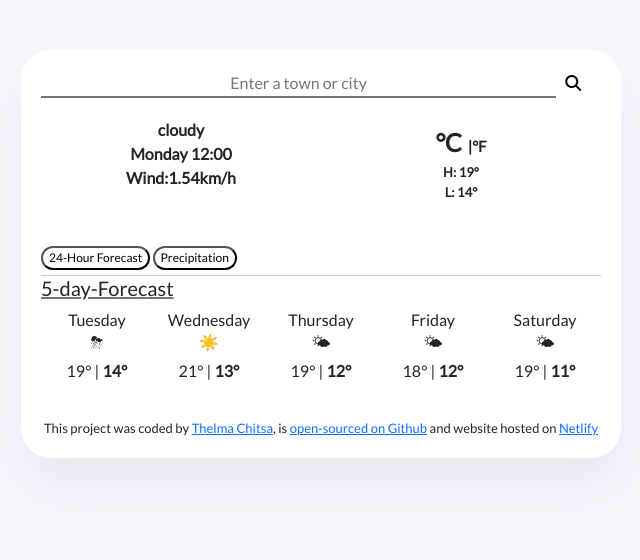
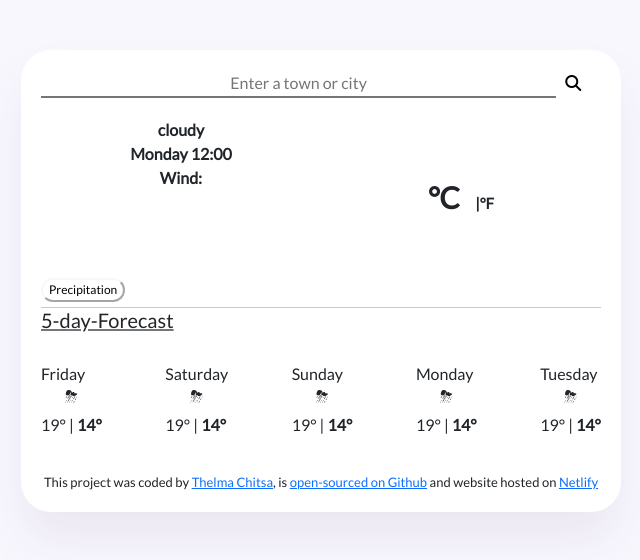
Before and after one commit to Tanyachitsa/Final-weather-project, a plain HTML site: page index.html in a window 1280 px wide. Shown: the whole page, without its empty margins (319-959 px from the left). Drawn offline with nearby package versions, Linux system fonts and the light colour scheme; no server answers.

Commit message:
Added the forecast HTML from Javascript

```diff
--- a/index.html
+++ b/index.html
@@ -38,7 +38,7 @@
       <div class="temp-info">
         <p> <span class="description" id="description">cloudy</span>
       </br><span class="time" id="time">Monday 12:00</span>
-    </br> Wind:<span class="wind" id="wind">1.54km/h</span>
+    </br> Wind:<span class="wind" id="wind"></span>
       </p>
       </div>
     </div>
@@ -46,49 +46,14 @@
       <span class="temp" id="temp"></span>
       <span class="degrees-c">°C</span>
         <span class="degrees-f">|°F</span>
-       <div class="high-low-temp">
-          H: 19°
-          <div>L: 14°</div>
-        </div>
     </div>
 
   </div>
 </div>
-<div class="two-buttons">
-        <button class="forecast">24-Hour Forecast</button>
         <button class="precipitation">Precipitation</button>
-    </div>
  <hr>
  <h5 class="week-forecast">5-day-Forecast </h5>
-      <div class="container text-center">
-  <div class="row">
-    <div class="col">
-      Tuesday
-            <h6>⛈</h6>
-            <p>19° | <strong>14°</strong></p>
-    </div>
-    <div class="col">
-      Wednesday
-       <h6>☀️</h6>
-            <p>21° | <strong>13°</strong></p>
-    </div>
-    <div class="col">
-      Thursday
-      <h6>🌤</h6>
-            <p>19° | <strong>12°</strong></p>
-    </div>
-    <div class="col">
-      Friday
-     <h6>🌤</h6>
-            <p>18° | <strong>12°</strong></p>
-    </div>
-    <div class="col">
-      Saturday
-      <h6>🌤</h6>
-            <p>19° | <strong>11°</strong></p>
-    </div>
-  </div>
-</div>
+    <div class="weather-forecast" id="weather-forecast"></div>
     </main>
     <footer>
       <br/>
--- a/src/index.css
+++ b/src/index.css
@@ -30,20 +30,18 @@ body {
 
 .col.city {
   font-weight: bold;
+  font-size: 30px;
 }
 
 .temp {
-  font-size: 30px;
-  font-weight: bold;
+  font-size: 80px;
+  font-weight: bolder;
 }
 .degrees-f {
   font-size: 15px;
 }
 .degrees-c {
-  font-size: 25px;
-}
-.high-low-temp {
-  font-size: 13px;
+  font-size: 30px;
 }
 .temp-info {
   font-size: 16px;
@@ -56,7 +54,7 @@ button {
 button:hover {
   opacity: 0.7;
 }
-.two-buttons {
+.precipitation {
   border-color: #f9f7fe;
   font-size: 12px;
   margin: 40px 0px 5px 0px;
@@ -65,6 +63,18 @@ button:hover {
   text-decoration: underline;
   text-decoration-color: #767676;
 }
+.weather-forecast {
+  display: flex;
+  justify-content: space-between;
+  margin-top: 30px;
+}
+.icon {
+  /* width: 88px;
+  height: 88px;
+  display: block;
+  margin: 0 auto; */
+  text-align: center;
+}
 hr {
   margin: 0%;
 }
--- a/src/index.js
+++ b/src/index.js
@@ -48,7 +48,32 @@ function changeCity(event) {
   cityWeather(searchBox.value);
 }
 
+function displayForecast() {
+  let theDays = ["Friday", "Saturday", "Sunday", "Monday", "Tuesday"];
+  forecastHtml = "";
+
+  theDays.forEach(function (day) {
+    forecastHtml =
+      forecastHtml +
+      `
+      <div class="weather-forecast-day">
+     <div class="Day">${day}</div>
+            <h6 class="icon">⛈</h6>
+            <span class="temperatures">
+              <span class="minimum-temp"><p>19° </span> |
+                <span class="maximum-temp">
+              <strong>14°</strong></p>
+              </span>
+            </span>
+            </div>`;
+  });
+
+  let forecastElement = document.querySelector("#weather-forecast");
+  forecastElement.innerHTML = forecastHtml;
+}
+
 let searchCity = document.querySelector(".search-glass");
 searchCity.addEventListener("click", changeCity);
 
 cityWeather("London");
+displayForecast();
```
